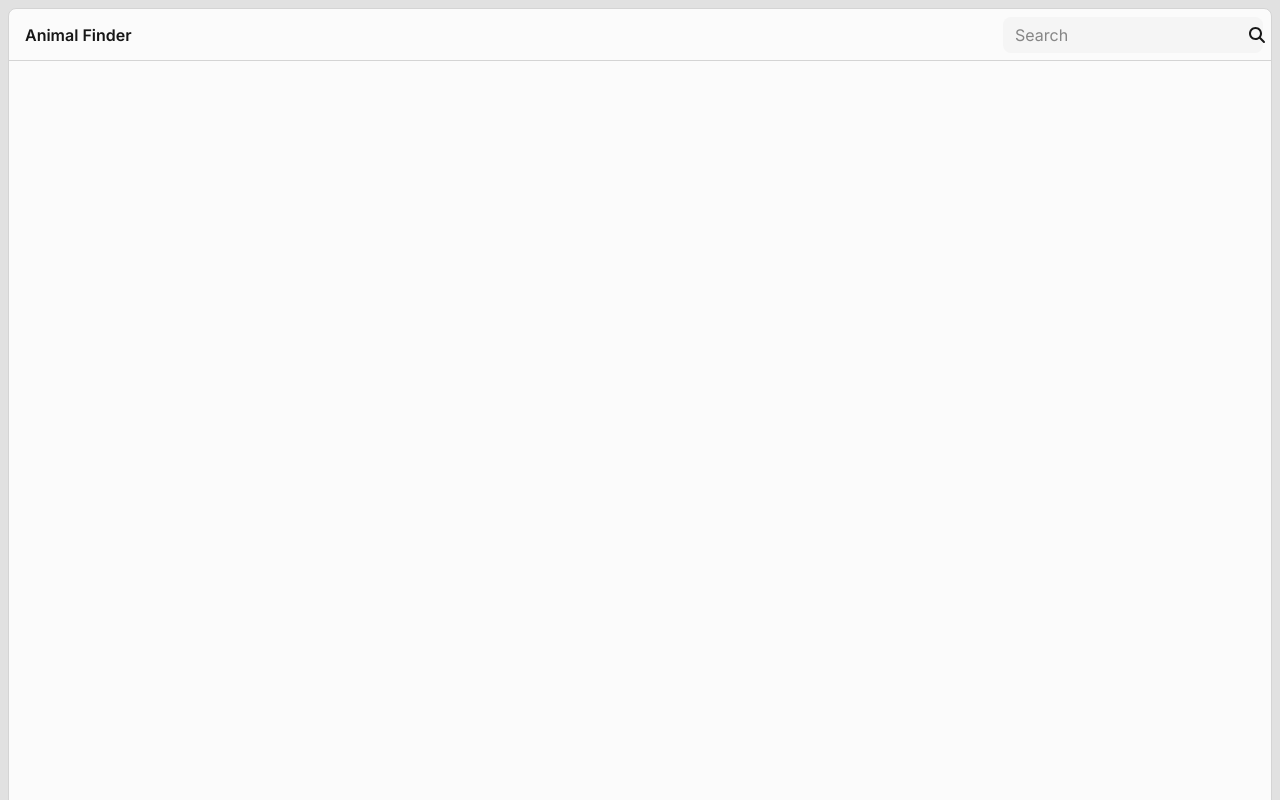
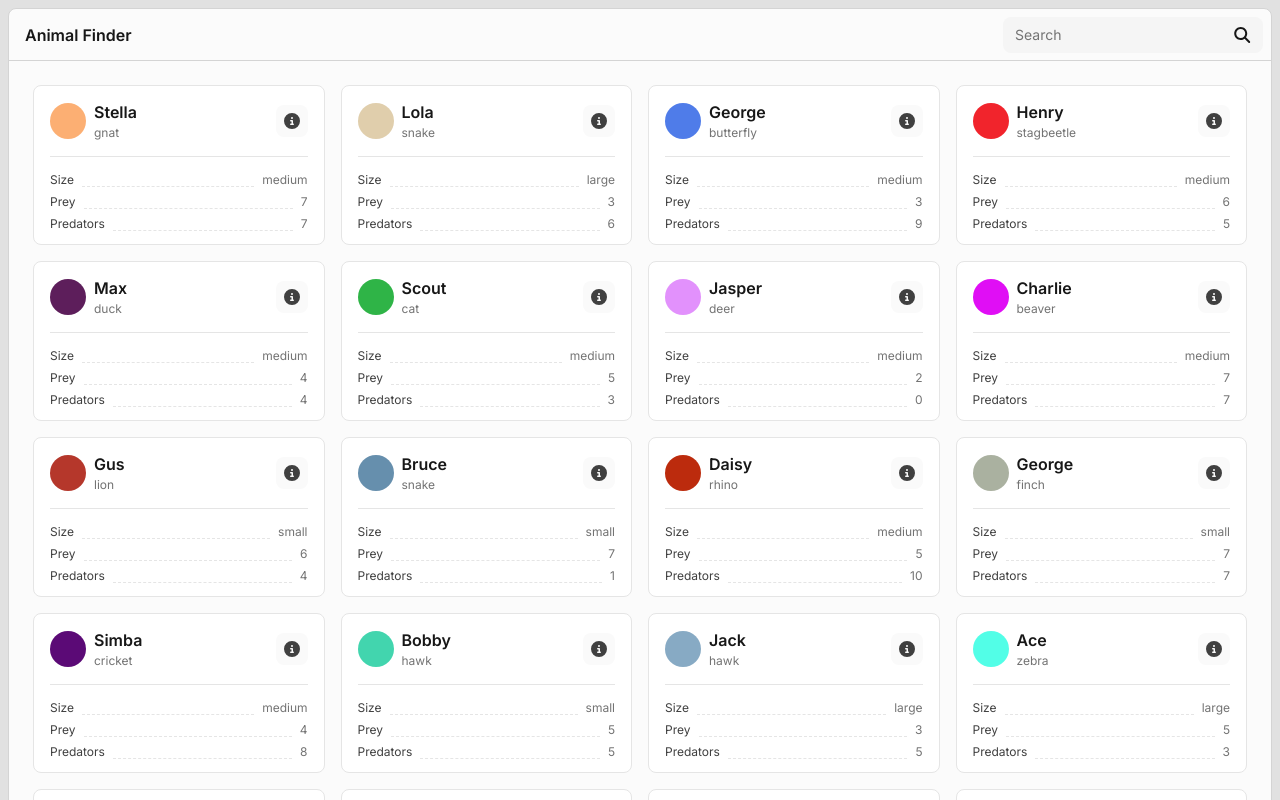
Before and after one commit to ev2602/nersio-demo-explorer, a Next.js app: page / in a window 1280 px wide. Shown: the top 800 px of the page. Built offline with nearby package versions, Linux system fonts and the light colour scheme.

Commit message:
Added AnimalCard component and data fetching

```diff
--- a/app/(web)/page.tsx
+++ b/app/(web)/page.tsx
@@ -1,10 +1,22 @@
 "use client";
 
+import { useQuery } from "@tanstack/react-query";
+import AnimalCard from "../components/AnimalCard";
 import Header from "../components/Header";
 import MainLayout from "../components/MainLayout";
 import SearchBar from "../components/SearchBar";
+import { fetchAnimals } from "../services/animalService";
 
 export default function Home() {
+  const {data, error, isLoading} = useQuery({
+    queryKey: ['animals'],
+    queryFn: fetchAnimals
+  })
+
+
+  if (error) return 'An error has occurred: ' + error.message
+  if (isLoading) return 'Loading...'
+
   return (
     <MainLayout>
       <Header>
@@ -13,6 +25,12 @@ export default function Home() {
         </h1>
         <SearchBar />
       </Header>
+
+      <div className="pt-6 px-6 min-h-[10px] grid grid-cols-1 md:grid-cols-4 gap-4">
+        {data.map(animal=> (
+          <AnimalCard key={animal.id} {...animal} />
+        ))}
+      </div>
     </MainLayout>
   );
 }
--- /dev/null
+++ b/app/components/AnimalCard.tsx
@@ -0,0 +1,56 @@
+"use client"
+import { faCircleInfo } from "@fortawesome/free-solid-svg-icons";
+import { FontAwesomeIcon } from "@fortawesome/react-fontawesome";
+
+type AnimalProps = {
+    id: number
+    name: string
+    species: string
+    color: string
+    size: string
+    prey: number[]
+    predators: number[]
+}
+
+export default function AnimalCard({
+    id,
+    name,
+    species,
+    color,
+    size,
+    prey,
+    predators,
+}: AnimalProps) {
+    return(
+        <div className="bg-[#FFFFFF] border border-neutral-200 rounded-lg h-[160px] w-full p-4">
+            <div className="w-full flex items-center justify-between gap-2">
+                <div className="w-9 h-9 rounded-full flex-shrink-0" style={{backgroundColor: color}} />
+                <div className="flex flex-col leading-tight gap-1 w-full">
+                    <p className="text-base leading-5 font-semibold text-neutral-900">{name}</p>
+                    <p className="text-xs font-normal leading-3.5 text-neutral-500">{species}</p>
+                </div>
+                <FontAwesomeIcon icon={faCircleInfo} className="w-[36px] h-[36px] p-2 rounded-lg bg-neutral-50 text-neutral-700 text-base font-black leading-[100%]" />
+            </div>
+
+            <hr className="border-t border-neutral-200 my-4"></hr>
+
+            <div className="h-[58px] w-full flex flex-col gap-2 text-xs font-normal leading-3.5">
+                <div className="flex justify-between gap-2">
+                    <span className="text-neutral-700">Size</span>
+                    <div className="flex-grow border-b border-dashed border-neutral-200"></div>
+                    <span className="text-neutral-500">{size}</span>
+                </div>
+                <div className="flex justify-between gap-2">
+                    <span className="text-neutral-700">Prey</span>
+                    <div className="flex-grow border-b border-dashed border-neutral-200"></div>
+                    <span className="text-neutral-500">{prey.length}</span>
+                </div>
+                <div className="flex justify-between gap-2">
+                    <span className="text-neutral-700">Predators</span>
+                    <div className="flex-grow border-b border-dashed border-neutral-200"></div>
+                    <span className="text-neutral-500">{predators.length}</span>
+                </div>
+            </div>
+        </div>
+    )
+}
--- a/app/components/SearchBar.tsx
+++ b/app/components/SearchBar.tsx
@@ -9,9 +9,9 @@ export default function SearchBar() {
             <input
             type="text"
             placeholder="Search"
-            className="">
+            className="outline-none text-neutral-500 text-sm font-normal placeholder:text-neutral-500 leading-5 w-full">
             </input>
-            <FontAwesomeIcon icon={faSearch} className="w-4 h-4" />
+            <FontAwesomeIcon icon={faSearch} className="w-4 h-4 text-base font-black" />
         </div>
     )
 }
--- /dev/null
+++ b/app/services/animalService.ts
@@ -0,0 +1,20 @@
+"use client"
+
+export async function fetchAnimals() {
+    const response = await fetch('/api/animals')
+    if (!response.ok) {
+        throw new Error("Fetching Animals failed")
+    }
+    const json = await response.json()
+    return json.data
+
+}
+
+export async function fetchAnimalByID(id: number) {
+    const response = await fetch(`/api/animals/${id}`)
+    if (!response.ok) {
+        throw new Error("Fetching Animals failed")
+    }
+    const json = await response.json()
+    return json.data
+}
```
